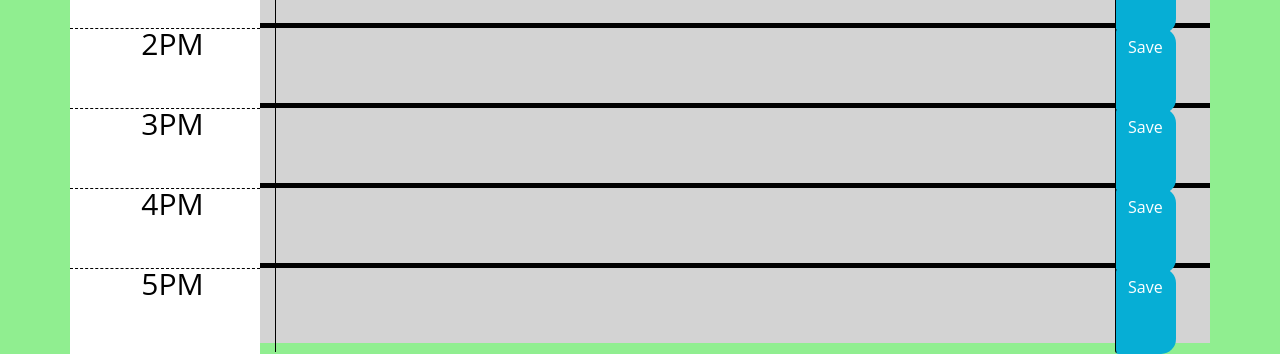
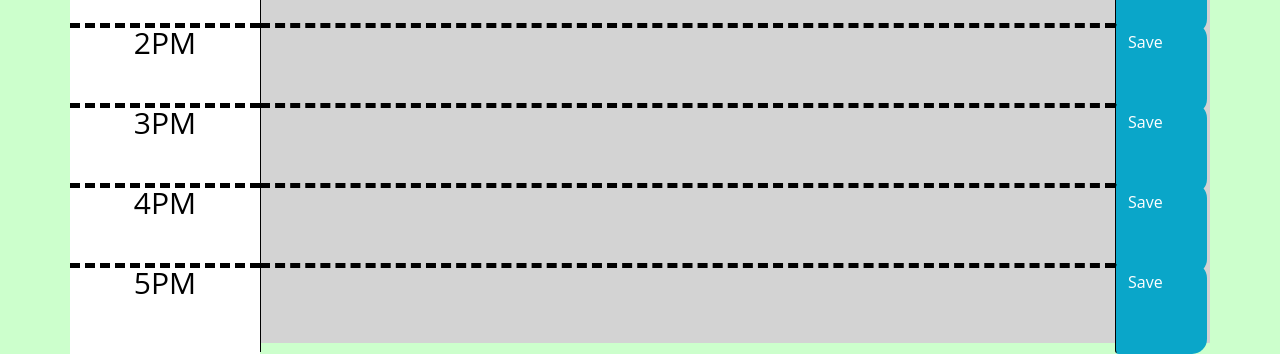
Before and after one commit to EleanorBurgess0940/Daily-Planner-ECB, a plain HTML site: page index.html in a window 1280 px wide. Shown: the part 749-1103 px from the top of the page. Drawn offline with nearby package versions, Linux system fonts and the light colour scheme; a web font is replaced by a local one.

Commit message:
added comments and edited styling

```diff
--- a/Assets/style.css
+++ b/Assets/style.css
@@ -1,10 +1,12 @@
+/*styling of the body*/
 body {
   font-family: "Open Sans", sans-serif;
   font-size: 16px;
   line-height: 1;
-  background-color: lightgreen;
+  background-color: rgb(204, 255, 204);
 }
 
+/*styling of the textarea*/
 textarea {
   background: transparent;
   border: none;
@@ -14,9 +16,12 @@ textarea {
   padding: 10px;
 }
 
+/*styling of the container makes the contianer a different color than the background*/
 .container {
   background-color: white;
 }
+
+/*styling of the header*/
 .jumbotron {
   text-align: center;
   background-color: white;
@@ -25,31 +30,30 @@ textarea {
   border-bottom: 10px solid black;
 }
 
-.description {
-  white-space: pre-wrap;
-}
-
+/*styling of the first column with the time*/
 .time-block {
   text-align: center;
   background-color: white;
   padding-right: 0;
+  color: #000000;
+  border-top: 5px dashed #000000;
+  font-size: 30px;
 }
 
+/*styling of the every row*/
 .row {
   white-space: pre-wrap;
   height: 80px;
-  border-top: 5px solid black;
 }
+
+/*styling of every column*/
 .col {
   padding-right: 0;
-}
-.hour {
-  background-color: #ffffff;
-  color: #000000;
-  border-top: 1px dashed #000000;
-  font-size: 30px;
+  padding-left: 0;
+  border-top: 5px dashed black;
 }
 
+/*styling of the tense*/
 .past {
   background-color: #d3d3d3;
   color: white;
@@ -65,11 +69,13 @@ textarea {
   color: white;
 }
 
+/*styling of the saveBtn*/
 .saveBtn {
   border-left: 1px solid black;
+  padding-right: 43px;
   border-top-right-radius: 15px;
   border-bottom-right-radius: 15px;
-  background-color: #06aed5;
+  background-color: #0aa6c9;
   color: white;
 }
 
```
